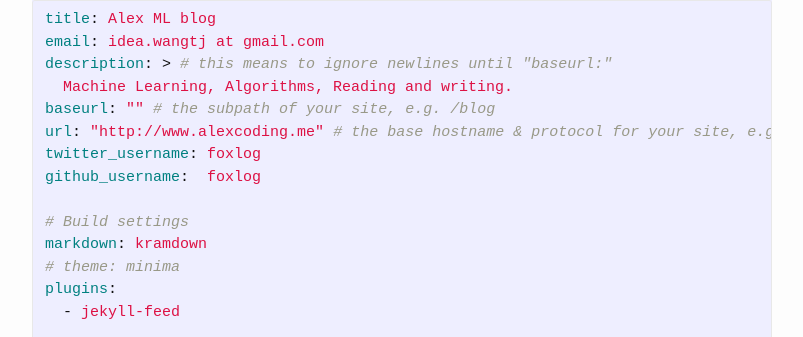
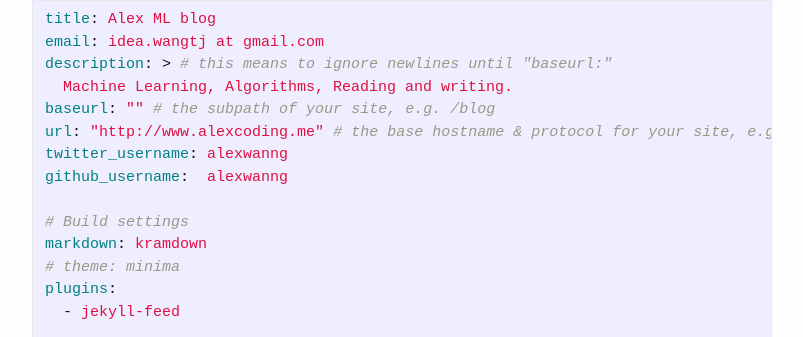
Before and after one commit to BadUncleX/blog, a Jekyll site: the page built from _posts/2017-12-09-jekyll-blog.md, in a window 1280 px wide and 900 px high, scrolled down 774 px. Shown: the part 114-451 px from the top of the window, without its empty margins (238-1041 px from the left). Built offline with Jekyll 4.4.1, drawn with Linux system fonts in a browser that asks for light colours; comment, search, counter and statistics services are not loaded.

Commit message:
update twitter account

```diff
--- a/_config.yml
+++ b/_config.yml
@@ -19,7 +19,7 @@
   Rust developer.
 baseurl: "" # the subpath of your site, e.g. /blog
 url: "http://www.alexcoding.me" # the base hostname & protocol for your site, e.g. http://example.com
-twitter_username: foxlog
+twitter_username: alexwanng
 github_username:  alexwanng
 
 permalink: /:year/:month/:title/
--- a/_posts/2017-12-09-jekyll-blog.md
+++ b/_posts/2017-12-09-jekyll-blog.md
@@ -39,8 +39,8 @@
   Machine Learning, Algorithms, Reading and writing.
 baseurl: "" # the subpath of your site, e.g. /blog
 url: "http://www.alexcoding.me" # the base hostname & protocol for your site, e.g. http://example.com
-twitter_username: foxlog
-github_username:  foxlog
+twitter_username: alexwanng
+github_username:  alexwanng
 
 # Build settings
 markdown: kramdown
```
Also changed, not shown: _posts/2018-07-02-100天第二天golang.md (+1 -1 lines), test/index.html (+4 -4 lines).
